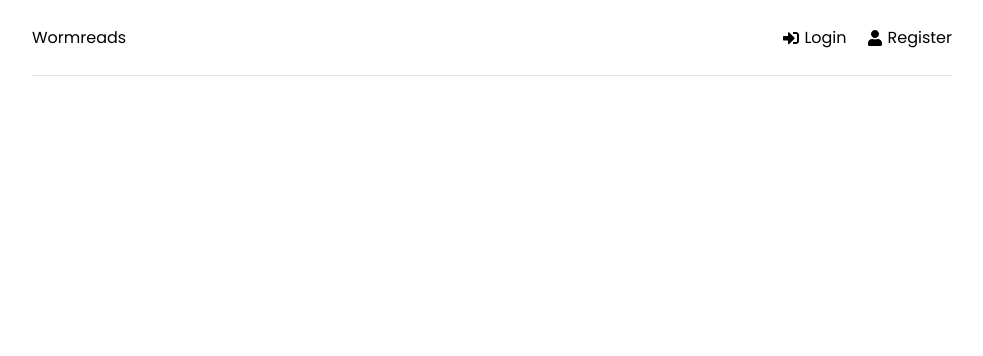
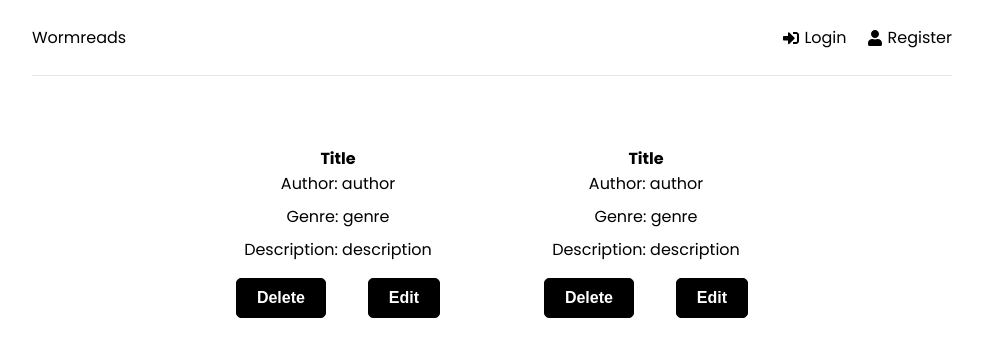
Before and after one commit to M-Hawk/T3A2, a React (Vite) app in the folder src/frontend/: page /books in a window 1280 px wide. Shown: the top 356 px of the page, without its empty margins (148-1131 px from the left). Built offline with nearby package versions, Linux system fonts and the light colour scheme.

Commit message:
added books page and supporting imports in other files, added css for book tiles and removed unused css

```diff
--- a/src/frontend/package.json
+++ b/src/frontend/package.json
@@ -10,7 +10,9 @@
   },
   "dependencies": {
     "axios": "^1.2.6",
+    "bootstrap": "^5.2.3",
     "react": "^18.2.0",
+    "react-bootstrap": "^2.7.0",
     "react-dom": "^18.2.0",
     "react-icons": "^4.7.1",
     "react-router-dom": "^6.8.0"
--- a/src/frontend/src/App.jsx
+++ b/src/frontend/src/App.jsx
@@ -3,6 +3,7 @@ import Header from "./components/Header"
 import Dashboard from "./pages/Dashboard"
 import Login from "./pages/Login"
 import Register from "./pages/Register"
+import Books from "./pages/Books"
 
 const App = () => {
   return (
@@ -14,6 +15,7 @@ const App = () => {
               <Route path="/" element={<Dashboard />} />
               <Route path="/login" element={<Login />} />
               <Route path="/register" element={<Register />} />
+              <Route path="/books" element={<Books />} />
             </Routes>
         </div>
       </Router>
--- a/src/frontend/src/index.css
+++ b/src/frontend/src/index.css
@@ -169,28 +169,6 @@ h3 {
   transform: scale(0.98);
 }
 
-.loadingSpinnerContainer {
-  position: fixed;
-  top: 0;
-  right: 0;
-  bottom: 0;
-  left: 0;
-  background-color: rgba(0, 0, 0, 0.5);
-  z-index: 5000;
-  display: flex;
-  justify-content: center;
-  align-items: center;
-}
-
-.loadingSpinner {
-  width: 64px;
-  height: 64px;
-  border: 8px solid;
-  border-color: #000 transparent #555 transparent;
-  border-radius: 50%;
-  animation: spin 1.2s linear infinite;
-}
-
 .hide {
   display: none;
 }
@@ -223,27 +201,34 @@ h3 {
   left: -9999px;
 }
 
-
-
-@keyframes spin {
-  0% {
-    transform: rotate(0deg);
-  }
-  100% {
-    transform: rotate(360deg);
-  }
+.book-list {
+  display: flex;
+  flex-wrap: wrap;
+  justify-content: center;
+  align-items: center;
 }
 
-@media (max-width: 600px) {
-  .form {
-    width: 90%;
-  }
+.book {
+  margin: 10px;
+  width: 288px;
+  overflow: hidden;
+}
 
-  .heading h1 {
-    font-size: 2rem;
-  }
+.book-title {
+  font-weight: bold;
+}
 
-  .heading p {
-    font-size: 1.5rem;
-  }
+.book-details {
+  margin-bottom: 1rem;
 }
+
+.book-details > div {
+  margin-bottom: 0.5rem;
+}
+
+.book-button {
+  display: flex;
+  justify-content: space-evenly;
+  align-items: center;
+  margin-bottom: 1rem;
+}
--- /dev/null
+++ b/src/frontend/src/pages/Books.jsx
@@ -0,0 +1,77 @@
+import { useState } from "react"
+import { Button, Card } from "react-bootstrap"
+
+const Books = () => {
+
+
+  // const [book, setBook] = useState(() => {
+  //   return {
+  //     title: book ? book.title : "",
+  //     author: book ? book.author : "",
+  //     genre: book ? book.genre : "",
+  //     description: book ? book.description : "",
+  //   }
+  // })
+
+  return (
+    <section className="book-list">
+
+      <Card style={{ width: '18rem' }} className="book">
+        <Card.Body>
+          <Card.Title className="book-title">Title</Card.Title>
+          <div className="book-details">
+            <div>Author: author</div>
+            <div>Genre: genre</div>
+            <div>Description: description</div>
+          </div>
+          <div className="book-button">
+            <Button variant="danger" onClick={() => handleRemoveBook(id)}>
+              Delete
+            </Button>{' '}
+            <Button variant="primary" onClick={() => history.push(`/edit/${id}`)}>
+              Edit
+            </Button>
+          </div>
+        </Card.Body>
+      </Card>
+
+      <Card style={{ width: '18rem' }} className="book">
+        <Card.Body>
+          <Card.Title className="book-title">Title</Card.Title>
+          <div className="book-details">
+            <div>Author: author</div>
+            <div>Genre: genre</div>
+            <div>Description: description</div>
+          </div>
+          <div className="book-button">
+            <Button variant="danger" onClick={() => handleRemoveBook(id)}>
+              Delete
+            </Button>{' '}
+            <Button variant="primary" onClick={() => history.push(`/edit/${id}`)}>
+              Edit
+            </Button>
+          </div>
+        </Card.Body>
+      </Card>
+
+    </section>
+  )
+}
+
+/* <Card style={{ width: '18rem' }} className="book">
+<Card.Body>
+  <Card.Title className="book-title">{title}</Card.Title>
+  <div className="book-details">
+    <div>Author: {author}</div>
+    <div>Genre: {genre} </div>
+    <div>Description: {description} </div>
+  </div>
+  <Button variant="danger" onClick={() => handleRemoveBook(id)}>
+    Delete
+  </Button>{' '}
+  <Button variant="primary" onClick={() => history.push(`/edit/${id}`)}>
+    Edit
+  </Button>
+</Card.Body>
+</Card> */
+export default Books
--- a/src/frontend/src/pages/Dashboard.jsx
+++ b/src/frontend/src/pages/Dashboard.jsx
@@ -1,6 +1,7 @@
 const Dashboard = () => {
   return (
     <div>Dashboard</div>
+
   )
 }
 
```
